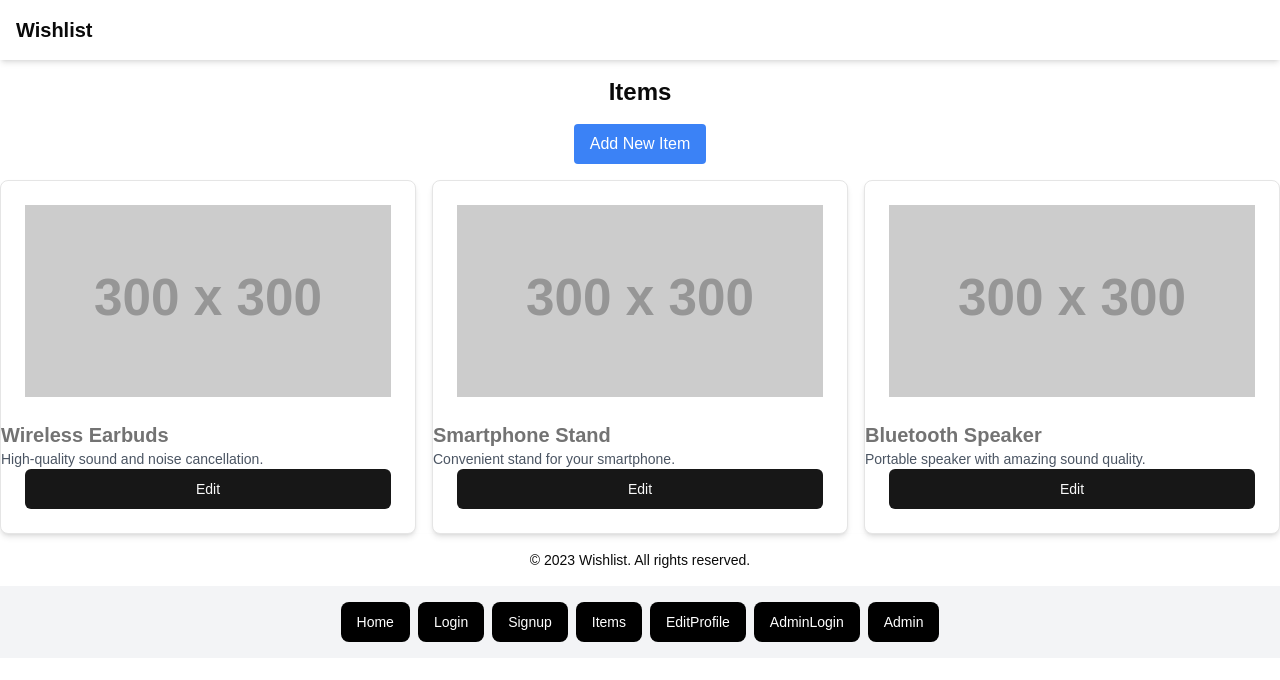
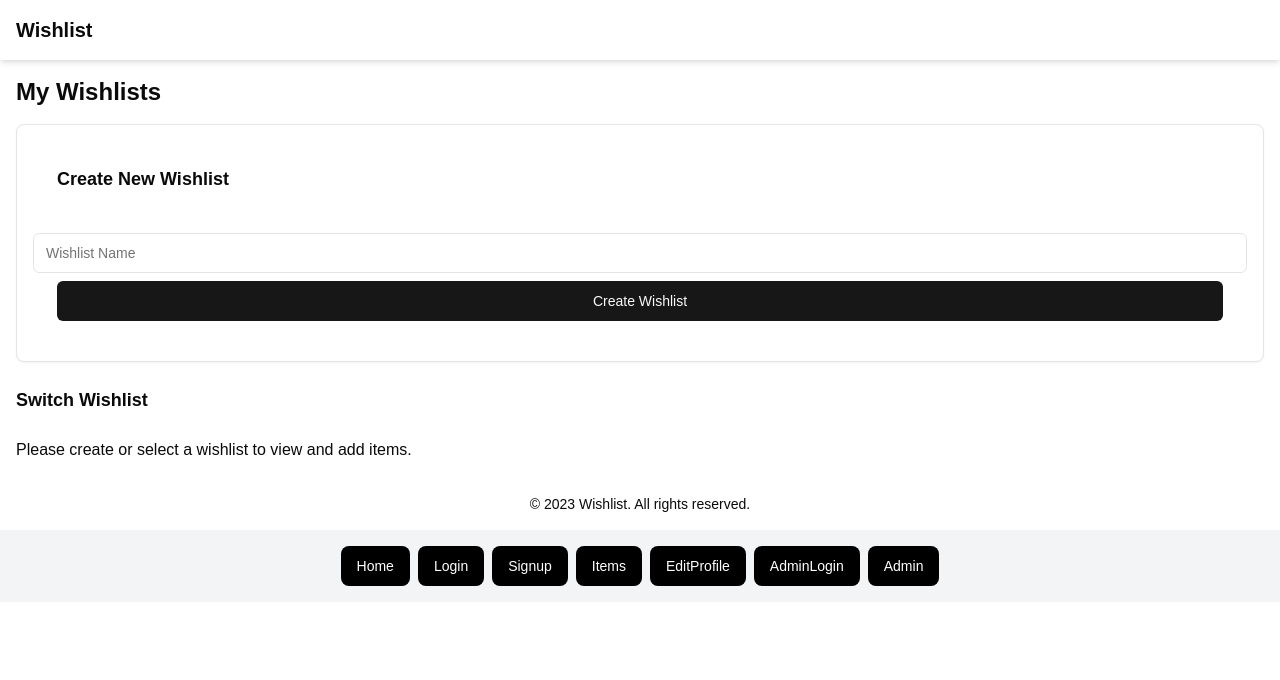
Before and after one commit to tshasan/CST438Project2Frontend, a Next.js app in the folder frontend/: page /items in a window 1280 px wide. Shown: the top 680 px of the page. Built offline with nearby package versions, Linux system fonts and the light colour scheme.

Commit message:
feat: update item components
- Modified `item.tsx` to improve item rendering logic.
- Updated `itemspage.tsx` to enhance page layout and performance.

```diff
--- a/frontend/components/common/item.tsx
+++ b/frontend/components/common/item.tsx
@@ -1,20 +1,29 @@
 "use client";
 
+import { useRouter } from 'next/navigation';
 import { Button } from "@/components/ui/button";
 import Image from 'next/image';
 import { Card, CardHeader, CardDescription, CardFooter } from "@/components/ui/card";
 
+interface ItemType {
+    id: string;
+    name: string;
+    description: string;
+    imageUrl: string;
+}
+
 interface ItemProps {
-    item: {
-        id: string;
-        name: string;
-        description: string;
-        imageUrl: string;
-    };
+    item: ItemType;
     onEdit: (id: string) => void;
 }
 
-export default function Item({ item, onEdit }: ItemProps) {
+export default function Item({ item }: ItemProps) {
+    const router = useRouter();
+
+    const handleEdit = () => {
+        router.push(`/items/${item.id}/edit`);
+    };
+
     return (
         <Card className="shadow-md">
             <CardHeader>
@@ -25,7 +34,7 @@ export default function Item({ item, onEdit }: ItemProps) {
                 <p className="text-sm text-gray-600">{item.description}</p>
             </CardDescription>
             <CardFooter>
-                <Button onClick={() => onEdit(item.id)} className="w-full">
+                <Button onClick={handleEdit} className="w-full">
                     Edit
                 </Button>
             </CardFooter>
--- a/frontend/components/pages/itemspage.tsx
+++ b/frontend/components/pages/itemspage.tsx
@@ -1,55 +1,155 @@
 "use client";
 
-import { useState } from "react";
-import { useRouter } from "next/navigation";
+import { useState } from 'react';
+import { Button } from "@/components/ui/button";
+import { Input } from "@/components/ui/input";
 import Item from "@/components/common/item";
+import { Card, CardHeader, CardDescription, CardFooter } from "@/components/ui/card";
 
-type ItemType = {
+interface ItemType {
     id: string;
     name: string;
     description: string;
     imageUrl: string;
-    price?: string;
-    quantity?: string;
-};
+}
 
-const placeholderItems: ItemType[] = [
-    { id: "1", name: "Wireless Earbuds", description: "High-quality sound and noise cancellation.", imageUrl: "https://via.placeholder.com/300?text=Wireless+Earbuds" },
-    { id: "2", name: "Smartphone Stand", description: "Convenient stand for your smartphone.", imageUrl: "https://via.placeholder.com/300?text=Smartphone+Stand" },
-    { id: "3", name: "Bluetooth Speaker", description: "Portable speaker with amazing sound quality.", imageUrl: "https://via.placeholder.com/300?text=Bluetooth+Speaker" },
-];
+interface WishlistType {
+    id: string;
+    name: string;
+    items: ItemType[];
+}
 
 export default function ItemsPage() {
-    const router = useRouter();
-    const [items, setItems] = useState<ItemType[]>(placeholderItems);
+    const [wishlists, setWishlists] = useState<WishlistType[]>([]);
+    const [activeWishlistId, setActiveWishlistId] = useState<string | null>(null);
+    const [newItem, setNewItem] = useState({
+        name: '',
+        description: '',
+        imageUrl: '',
+    });
+    const [newWishlistName, setNewWishlistName] = useState('');
 
-    const handleEditItem = (itemId: string) => {
-        router.push(`/items/${itemId}/edit`);
+    const activeWishlist = wishlists.find(wishlist => wishlist.id === activeWishlistId);
+
+    const handleAddItem = () => {
+        if (!activeWishlist) return;
+
+        const newItemWithId = { ...newItem, id: Math.random().toString(36).substring(2, 11) };
+        const updatedWishlists = wishlists.map(wishlist =>
+            wishlist.id === activeWishlistId
+                ? { ...wishlist, items: [...wishlist.items, newItemWithId] }
+                : wishlist
+        );
+        setWishlists(updatedWishlists);
+        setNewItem({ name: '', description: '', imageUrl: '' });
     };
 
-    const handleAddItem = () => {
-        const newItem: ItemType = {
-            id: (items.length + 1).toString(),
-            name: "New Item",
-            description: "Description of the new item.",
-            imageUrl: "https://via.placeholder.com/300?text=New+Item",
-            price: "20",
-            quantity: "1"
+    const handleEditItem = (id: string) => {
+        const itemToEdit = activeWishlist?.items.find(item => item.id === id);
+        if (itemToEdit) {
+            console.log("Editing item", itemToEdit); // Placeholder for edit logic
+        }
+    };
+
+    const handleCreateWishlist = () => {
+        const newWishlist = {
+            id: Math.random().toString(36).substring(2, 11),
+            name: newWishlistName,
+            items: [],
         };
-        setItems([...items, newItem]);
+        setWishlists([...wishlists, newWishlist]);
+        setNewWishlistName('');
+        setActiveWishlistId(newWishlist.id); // Automatically switch to the new wishlist
+    };
+
+    const handleSwitchWishlist = (id: string) => {
+        setActiveWishlistId(id);
     };
 
     return (
-        <div>
-            <h1 className="text-2xl font-bold text-center my-4">Items</h1>
-            <div className="flex justify-center">
-                <button onClick={handleAddItem} className="px-4 py-2 bg-blue-500 text-white rounded">Add New Item</button>
-            </div>
-            <div className="grid grid-cols-1 md:grid-cols-2 lg:grid-cols-3 gap-4 mt-4">
-                {items.map((item) => (
-                    <Item key={item.id} item={item} onEdit={() => handleEditItem(item.id)} />
+        <div className="container mx-auto p-4">
+            <h1 className="text-2xl font-bold mb-4">My Wishlists</h1>
+
+            {/* Form to Create New Wishlist */}
+            <Card className="mb-6 p-4">
+                <CardHeader>
+                    <h2 className="text-lg font-semibold mb-4">Create New Wishlist</h2>
+                </CardHeader>
+                <CardDescription>
+                    <Input
+                        placeholder="Wishlist Name"
+                        value={newWishlistName}
+                        onChange={(e) => setNewWishlistName(e.target.value)}
+                        className="mb-2"
+                    />
+                </CardDescription>
+                <CardFooter>
+                    <Button onClick={handleCreateWishlist} className="w-full">
+                        Create Wishlist
+                    </Button>
+                </CardFooter>
+            </Card>
+
+            {/* Display and Switch Between Wishlists */}
+            <div className="mb-6">
+                <h2 className="text-lg font-semibold mb-4">Switch Wishlist</h2>
+                {wishlists.map((wishlist) => (
+                    <Button
+                        key={wishlist.id}
+                        onClick={() => handleSwitchWishlist(wishlist.id)}
+                        className={`mr-2 ${activeWishlistId === wishlist.id ? 'bg-blue-500' : 'bg-gray-200'}`}
+                    >
+                        {wishlist.name}
+                    </Button>
                 ))}
             </div>
+
+            {/* Form to Add New Item to the Active Wishlist */}
+            {activeWishlist && (
+                <>
+                    <Card className="mb-6 p-4">
+                        <CardHeader>
+                            <h2 className="text-lg font-semibold mb-4">Add New Item to {activeWishlist.name}</h2>
+                        </CardHeader>
+                        <CardDescription>
+                            <Input
+                                placeholder="Item Name"
+                                value={newItem.name}
+                                onChange={(e) => setNewItem({ ...newItem, name: e.target.value })}
+                                className="mb-2"
+                            />
+                            <Input
+                                placeholder="Item Description"
+                                value={newItem.description}
+                                onChange={(e) => setNewItem({ ...newItem, description: e.target.value })}
+                                className="mb-2"
+                            />
+                            <Input
+                                placeholder="Image URL"
+                                value={newItem.imageUrl}
+                                onChange={(e) => setNewItem({ ...newItem, imageUrl: e.target.value })}
+                                className="mb-2"
+                            />
+                        </CardDescription>
+                        <CardFooter>
+                            <Button onClick={handleAddItem} className="w-full">
+                                Add Item
+                            </Button>
+                        </CardFooter>
+                    </Card>
+
+                    {/* Display Items of Active Wishlist */}
+                    <div className="grid grid-cols-1 md:grid-cols-2 lg:grid-cols-3 gap-4">
+                        {activeWishlist.items.map((item) => (
+                            <Item key={item.id} item={item} onEdit={handleEditItem} />
+                        ))}
+                    </div>
+                </>
+            )}
+
+            {!activeWishlist && (
+                <p>Please create or select a wishlist to view and add items.</p>
+            )}
         </div>
     );
 }
```
